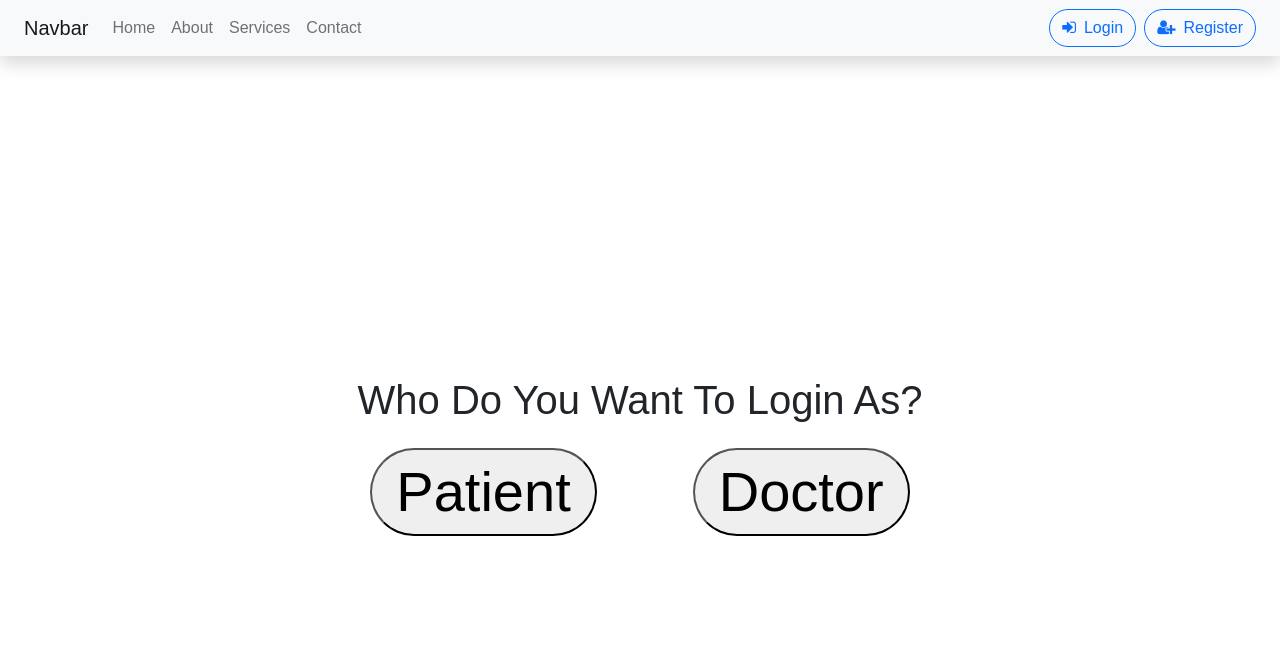
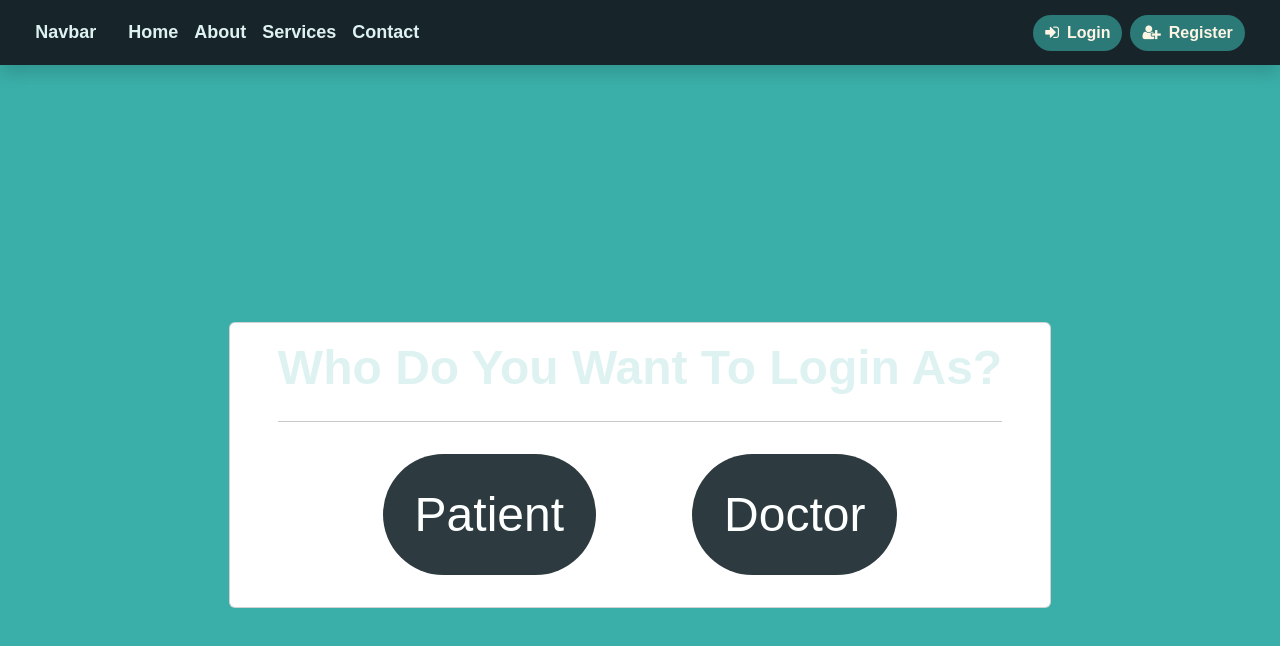
Before and after one commit to vivek2293/MediLocker, a React (Create React App) app in the folder frontend/: page /login in a window 1280 px wide. Shown: the top 646 px of the page. Built offline with nearby package versions, Linux system fonts and the light colour scheme.

Commit message:
login and register CSS

```diff
--- a/frontend/src/components/LoginOption.jsx
+++ b/frontend/src/components/LoginOption.jsx
@@ -1,6 +1,6 @@
 import React from "react";
 import { Link } from "react-router-dom";
-
+import '../css/loginoption.css'
 function LoginOption(props) {
   const sectionStyle = {
     height: "100vh",
@@ -11,21 +11,22 @@ function LoginOption(props) {
   console.log(address);
   return (
     <>
-      <section className="loginOption" style={sectionStyle}>
+      <section className="loginOption"  id = "login-option" style={sectionStyle}>
         <div
           className="container d-flex justify-content-center align-items-center"
-          style={{ height: "100vh" }}
+          style={{ height: "100vh" }} id="option-box"
         >
-          <div className="box">
-            <h3 className="text-center mb-4 display-6">
+          <div className="card py-3 px-5">
+            <h3 id = "whomsg" className="text-center display-6">
               {" "}
               Who Do You Want To {props.message} As?
             </h3>
-            <div className="btnLayout d-flex justify-content-center align-items-center">
+            <hr />
+            <div className="btnLayout d-flex py-3 justify-content-center align-items-center">
               <Link to={patientURL}>
                 <button
                   type="button"
-                  className="mx-5 px-4 py-2 rounded-pill display-4 text-center"
+                  className="mx-5 rounded-pill display-4 text-center" id ="option-btn"
                 >
                   Patient
                 </button>
@@ -33,7 +34,7 @@ function LoginOption(props) {
               <Link to={doctorURL}>
                 <button
                   type="button"
-                  className="mx-5 px-4 py-2 rounded-pill display-4 text-center"
+                  className="mx-5 rounded-pill display-4 text-center" id ="option-btn"
                 >
                   Doctor
                 </button>
--- a/frontend/src/components/Navbar.jsx
+++ b/frontend/src/components/Navbar.jsx
@@ -5,9 +5,9 @@ import "../css/navbar.css";
 const Navbar = () => {
   return (
     <>
-      <nav className="navbar navbar-expand-sm bg-light shadow zProp">
+      <nav  id = "navbarclr" className="navbar navbar-expand-sm shadow zProp">
         <div className="container-fluid px-4">
-          <NavLink className="navbar-brand" to="#">
+          <NavLink id = "navbtnclr" className="navbar-brand" to="#">
             Navbar
           </NavLink>
           <button
@@ -24,34 +24,34 @@ const Navbar = () => {
           <div className="collapse navbar-collapse" id="navbarSupportedContent">
             <ul className="navbar-nav me-auto mb-2 mb-lg-0">
               <li className="nav-item">
-                <NavLink className="nav-link" aria-current="page" to="/">
+                <NavLink id = "navbtnclr" className="nav-link" aria-current="page" to="/">
                   Home
                 </NavLink>
               </li>
               <li className="nav-item">
-                <NavLink className="nav-link" to="/about">
+                <NavLink id = "navbtnclr" className="nav-link" to="/about">
                   About
                 </NavLink>
               </li>
               <li className="nav-item">
-                <NavLink className="nav-link" to="/services">
+                <NavLink id = "navbtnclr" className="nav-link" to="/services">
                   Services
                 </NavLink>
               </li>
               <li className="nav-item">
-                <NavLink className="nav-link" to="/contact">
+                <NavLink id = "navbtnclr" className="nav-link" to="/contact">
                   Contact
                 </NavLink>
               </li>
             </ul>
             <form className="d-flex" role="search">
               <Link className="nav-link" to="/login">
-                <button className="btn btn-outline-primary rounded-pill ms-auto">
+                <button id = "loginbtnclr" className="btn btn-outline-primary rounded-pill ms-auto">
                   <i className="fa fa-sign-in me-2"></i>Login
                 </button>
               </Link>
               <Link className="nav-link" to="/register">
-                <button className="btn btn-outline-primary rounded-pill ms-2">
+                <button id = "loginbtnclr" className="btn btn-outline-primary rounded-pill ms-2">
                   <i className="fa fa-user-plus me-2"></i>Register
                 </button>
               </Link>
--- /dev/null
+++ b/frontend/src/css/loginoption.css
@@ -0,0 +1,30 @@
+#login-option{
+    /* height: 90vh; */
+    background-color: #3AAFA9;
+}
+
+#option-btn{
+    background-color: #2d3a3f;
+    color: #FEFFFF;
+    font-size:3rem;
+    padding: 2rem;
+    border: none;
+}
+
+#whomsg{
+    font-size: 3rem;
+    font-weight: bolder;
+    /* padding-bottom: 1rem; */
+}
+
+#option-btn:hover{
+    -webkit-box-shadow: 0px 0px 37px 10px rgba(116,219,193,1);
+-moz-box-shadow: 0px 0px 37px 10px rgba(116,219,193,1);
+box-shadow: 0px 0px 37px 10px rgba(116,219,193,1);
+background-color: black;
+    /* color: black; */
+}
+
+/* #option-box{
+    padding: 5rem;
+} */
--- a/frontend/src/css/navbar.css
+++ b/frontend/src/css/navbar.css
@@ -1,3 +1,39 @@
 .zProp{
     z-index: 999;
 }
+
+#navbarclr{
+    background-color: #17252A;
+    /* font-size: larger; */
+    padding: 0.7rem;
+    /* opacity: 0.8; */
+}
+
+#navbtnclr{
+    color: #DEF2F1;
+    font-weight: bolder;
+    font-size: large;
+    padding-right: 0.5rem;
+}
+
+#loginbtnclr{
+    color: #FFF5E4;
+    background-color: #2B7A78;
+    font-weight: bold;
+    border: none;
+}
+
+#loginbtnclr:hover{
+    background-color: #FFF5E4;
+    color: #2B7A78;
+    /* background-color:#857770;
+    color: #f3eae8; */
+    /* font-weight: 800; */
+    font-size: larger;
+}
+
+#whomsg{
+    /* color: #FFF5E4; */
+    font-weight: bolder;
+    color:#DEF2F1;
+}
```
